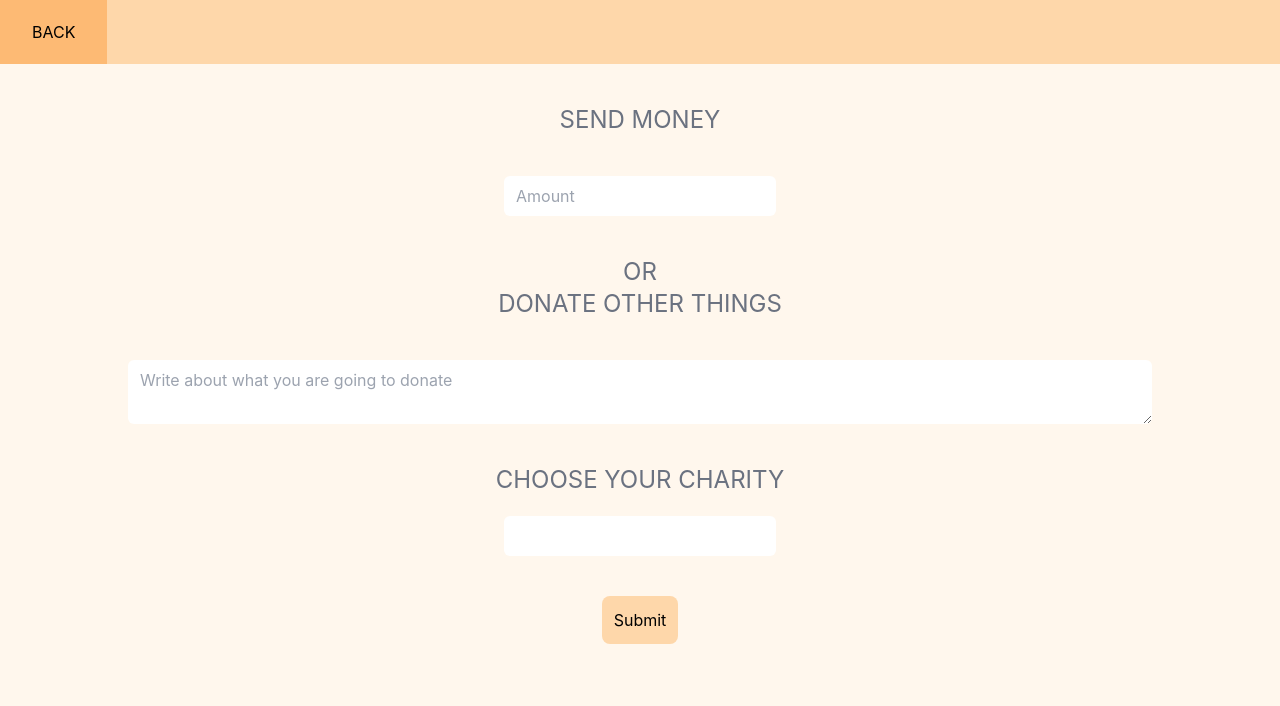
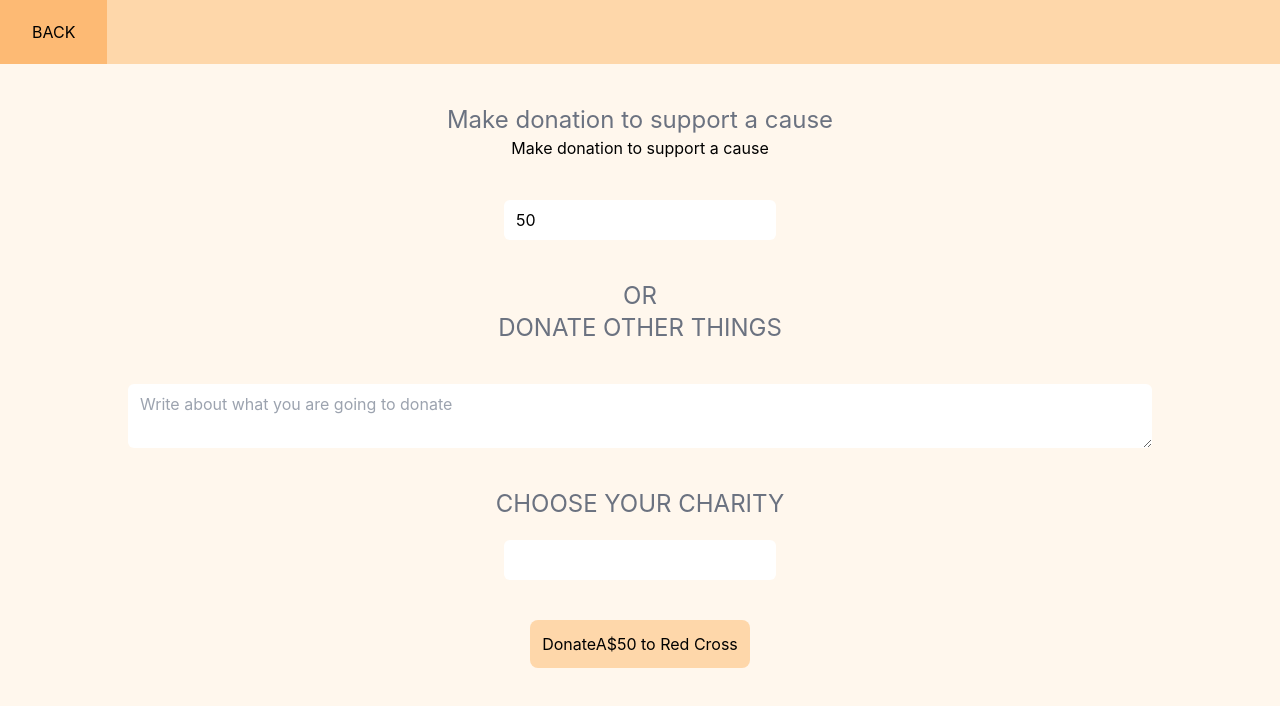
Before and after one commit to meherGill/volunteer-app, a Next.js app: page /quickDonate in a window 1280 px wide. Shown: the top 706 px of the page. Built offline with nearby package versions, Linux system fonts and the light colour scheme.

Commit message:
fix donate feature

```diff
--- a/src/components/DonateForm.tsx
+++ b/src/components/DonateForm.tsx
@@ -1,48 +1,32 @@
-import { useEffect, useState, FormEvent } from "react";
-import axios from "axios";
+import { useState } from "react";
+import { useRouter } from "next/router";
 
 import getStripe from "@lib/get-stripe";
+import { fetchPostJSON } from "@utils/api-helpers";
 
 const DonateForm = () => {
   const [loading, setLoading] = useState(false);
   const [amount, setAmount] = useState(50);
   const [organization, setOrganization] = useState("Red Cross");
 
+  const router = useRouter();
+
   const handleSubmit: React.FormEventHandler<HTMLFormElement> = async (e) => {
     e.preventDefault();
     setLoading(true);
 
-    let stripeResponse;
-
-    try {
-      // Default options are marked with *
-      const response = await fetch("", {
-        method: "POST", // *GET, POST, PUT, DELETE, etc.
-        mode: "cors", // no-cors, *cors, same-origin
-        cache: "no-cache", // *default, no-cache, reload, force-cache, only-if-cached
-        credentials: "same-origin", // include, *same-origin, omit
-        headers: {
-          "Content-Type": "application/json",
-        },
-        redirect: "follow", // manual, *follow, error
-        referrerPolicy: "no-referrer", // no-referrer, *client
-        body: JSON.stringify({ amount: amount } || {}), // body data type must match "Content-Type" header
+    const response = await fetchPostJSON("/api/donate", {
+      amount: amount,
     });
-      stripeResponse = await response.json(); // parses JSON response into native JavaScript objects
-    } catch (err) {
-      if (err instanceof Error) {
-        throw new Error(err.message);
-      }
-      throw err;
-    }
     // Redirect to Checkout.
     const stripe = await getStripe();
 
+    console.log(response);
     const { error } = await stripe!.redirectToCheckout({
       // Make the id field from the Checkout Session creation API response
       // available to this file, so you can provide it as parameter here
       // instead of the {{CHECKOUT_SESSION_ID}} placeholder.
-      sessionId: stripeResponse.id,
+      sessionId: response.id,
     });
     // If `redirectToCheckot` fails due to a browser or network
     // error, display the localized error message to your customer
@@ -51,22 +35,59 @@ const DonateForm = () => {
     setLoading(false);
   };
 
-  console.log(amount);
   return (
-    <form onSubmit={handleSubmit}>
+    <div className="w-screen h-screen bg-orange-50">
+      <div className="w-full h-16 bg-orange-200">
+        <button
+          className="h-full p-3 px-8 bg-orange-300"
+          onClick={() => router.push("/VolunteerHome")}
+        >
+          BACK
+        </button>
+      </div>
+      <form
+        onSubmit={handleSubmit}
+        className="flex flex-col items-center rounded-md"
+      >
+        <h1 className="mt-10 text-2xl text-gray-500 rounded-md">
+          Make donation to support a cause
+        </h1>
         <h4>Make donation to support a cause</h4>
         <input
+          type="number"
+          className="px-3 py-2 mt-10 rounded-md"
+          placeholder="Amount"
           value={amount}
           onChange={(e) => setAmount(parseInt(e.target.value))}
         />
+
+        <h1 className="mt-10 text-2xl text-gray-500 rounded-md">OR</h1>
+        <h1 className="text-2xl text-gray-500 rounded-md">
+          DONATE OTHER THINGS
+        </h1>
+        <textarea
+          className="px-3 py-2 mt-10 w-4/5 rounded-md"
+          placeholder="Write about what you are going to donate"
+        ></textarea>
+        <h1 className="mt-10 text-2xl text-gray-500 rounded-md">
+          CHOOSE YOUR CHARITY
+        </h1>
+        <input
+          type="text"
+          onChange={(e) => setOrganization(e.target.value)}
+          className="mt-5 px-3 py-2 rounded-md"
+        />
+
         <button
-        className="checkout-style-background"
+          className="bg-orange-200 p-3 mt-10 rounded-lg"
           type="submit"
           disabled={loading}
         >
-        Donate {`A$ ${amount} to ${organization}`}
+          Donate
+          {`A$${amount <= 5 || isNaN(amount) ? 5 : amount} to ${organization}`}
         </button>
       </form>
+    </div>
   );
 };
 
--- a/src/pages/api/account/user.ts
+++ b/src/pages/api/account/user.ts
@@ -19,7 +19,7 @@ export default async function handler(
       break;
 
     default:
-      res.status(404).json({ success: false });
+      res.status(405).end("Method Not Allowed");
   }
 }
 
--- a/src/pages/api/donate.tsx
+++ b/src/pages/api/donate.tsx
@@ -1,4 +1,8 @@
 import type { NextApiRequest, NextApiResponse } from "next";
+import Stripe from "stripe";
+
+import { formatAmountForStripe } from "@utils/stripe-helpers";
+
 const stripe = require("stripe")(
   "sk_test_51KhjQ7KsYhlOpBjGs4DvZ8y7siLOdt4BxY53BAV0wXilY9UC1OATtcb5ELWR54AgJqSGywSl0EE0hCDhqvavHGTD00QRD9FTVi"
 );
@@ -9,26 +13,39 @@ export default async function handler(
 ) {
   switch (req.method) {
     case "POST":
+      const amount: number = req.body.amount;
+      const CURRENCY = "aud";
+
       try {
         // Create Checkout Sessions from body params.
-        const session = await stripe.checkout.sessions.create({
+        const params: Stripe.Checkout.SessionCreateParams = {
+          submit_type: "donate",
+          payment_method_types: ["card"],
           line_items: [
             {
-              // Provide the exact Price ID (for example, pr_1234) of the product you want to sell
-              price: "{{PRICE_ID}}",
+              name: "Custom amount donation",
+              amount: formatAmountForStripe(amount, CURRENCY),
+              currency: CURRENCY,
               quantity: 1,
             },
           ],
-          mode: "payment",
-          success_url: `${req.headers.origin}/?success=true`,
-          cancel_url: `${req.headers.origin}/?canceled=true`,
-        });
-        res.redirect(303, session.url);
+          success_url: `${req.headers.origin}/result?session_id={CHECKOUT_SESSION_ID}`,
+          cancel_url: `${req.headers.origin}/donate-with-checkout`,
+        };
+
+        const checkoutSession: Stripe.Checkout.Session =
+          await stripe.checkout.sessions.create(params);
+
+        res.status(200).json(checkoutSession);
       } catch (err) {
-        res.status(err.statusCode || 500).json(err.message);
+        const errorMessage =
+          err instanceof Error ? err.message : "Internal server error";
+        res.status(500).json({ statusCode: 500, message: errorMessage });
       }
       break;
+
     default:
-      res.status(404).json({ success: false });
+      res.setHeader("Allow", "POST");
+      res.status(405).end("Method Not Allowed");
   }
 }
--- a/src/pages/quickDonate.tsx
+++ b/src/pages/quickDonate.tsx
@@ -1,41 +1,9 @@
-import { useRouter } from "next/router";
-import React from "react";
+import type { NextPage } from "next";
 
-const quickDonate = () => {
+import DonateForm from "@components/DonateForm";
 
-    const router = useRouter();
-
-    const clickBack = () => {
-        router.push("/VolunteerHome")
-    }
-
-    const submitDonation = () => {
-
-    }
-
-    return(
-        <div className="w-screen h-screen bg-orange-50">
-            <div className="w-full h-16 bg-orange-200">
-                <button className="h-full p-3 px-8 bg-orange-300"
-                    onClick={clickBack}>
-                        {"BACK"}
-                </button>
-            </div>
-            <div>
-                <form className="flex flex-col items-center rounded-md">
-                    <h1 className="mt-10 text-2xl text-gray-500 rounded-md">SEND MONEY</h1>
-                        <input type="text" className="px-3 py-2 mt-10 rounded-md" placeholder="Amount"></input>
-                    <h1 className="mt-10 text-2xl text-gray-500 rounded-md">OR</h1>
-                    <h1 className="text-2xl text-gray-500 rounded-md">DONATE OTHER THINGS</h1>
-                        <textarea className="px-3 py-2 mt-10 w-4/5 rounded-md" placeholder="Write about what you are going to donate"></textarea>
-                    <h1 className="mt-10 text-2xl text-gray-500 rounded-md">CHOOSE YOUR CHARITY</h1>
-                    <input type="text" className="mt-5 px-3 py-2 rounded-md"></input>
-                    <button onSubmit={submitDonation} className="bg-orange-200 p-3 mt-10 rounded-lg">Submit</button>
-                </form>
-            </div>
-
-        </div>
-    )
+const quickDonate: NextPage = () => {
+  return <DonateForm />;
 };
 
-export default quickDonate
+export default quickDonate;
--- /dev/null
+++ b/src/utils/api-helpers.ts
@@ -0,0 +1,36 @@
+export async function fetchGetJSON(url: string) {
+  try {
+    const data = await fetch(url).then((res) => res.json());
+    return data;
+  } catch (err) {
+    if (err instanceof Error) {
+      throw new Error(err.message);
+    }
+    throw err;
+  }
+}
+
+export async function fetchPostJSON(url: string, data?: {}) {
+  try {
+    // Default options are marked with *
+    const response = await fetch(url, {
+      method: "POST", // *GET, POST, PUT, DELETE, etc.
+      mode: "cors", // no-cors, *cors, same-origin
+      cache: "no-cache", // *default, no-cache, reload, force-cache, only-if-cached
+      credentials: "same-origin", // include, *same-origin, omit
+      headers: {
+        "Content-Type": "application/json",
+        // 'Content-Type': 'application/x-www-form-urlencoded',
+      },
+      redirect: "follow", // manual, *follow, error
+      referrerPolicy: "no-referrer", // no-referrer, *client
+      body: JSON.stringify(data || {}), // body data type must match "Content-Type" header
+    });
+    return await response.json(); // parses JSON response into native JavaScript objects
+  } catch (err) {
+    if (err instanceof Error) {
+      throw new Error(err.message);
+    }
+    throw err;
+  }
+}
--- /dev/null
+++ b/src/utils/stripe-helpers.ts
@@ -0,0 +1,18 @@
+export function formatAmountForStripe(
+  amount: number,
+  currency: string
+): number {
+  let numberFormat = new Intl.NumberFormat(["en-US"], {
+    style: "currency",
+    currency: currency,
+    currencyDisplay: "symbol",
+  });
+  const parts = numberFormat.formatToParts(amount);
+  let zeroDecimalCurrency: boolean = true;
+  for (let part of parts) {
+    if (part.type === "decimal") {
+      zeroDecimalCurrency = false;
+    }
+  }
+  return zeroDecimalCurrency ? amount : Math.round(amount * 100);
+}
```
Lines whose indentation alone changed are shown as unchanged.
